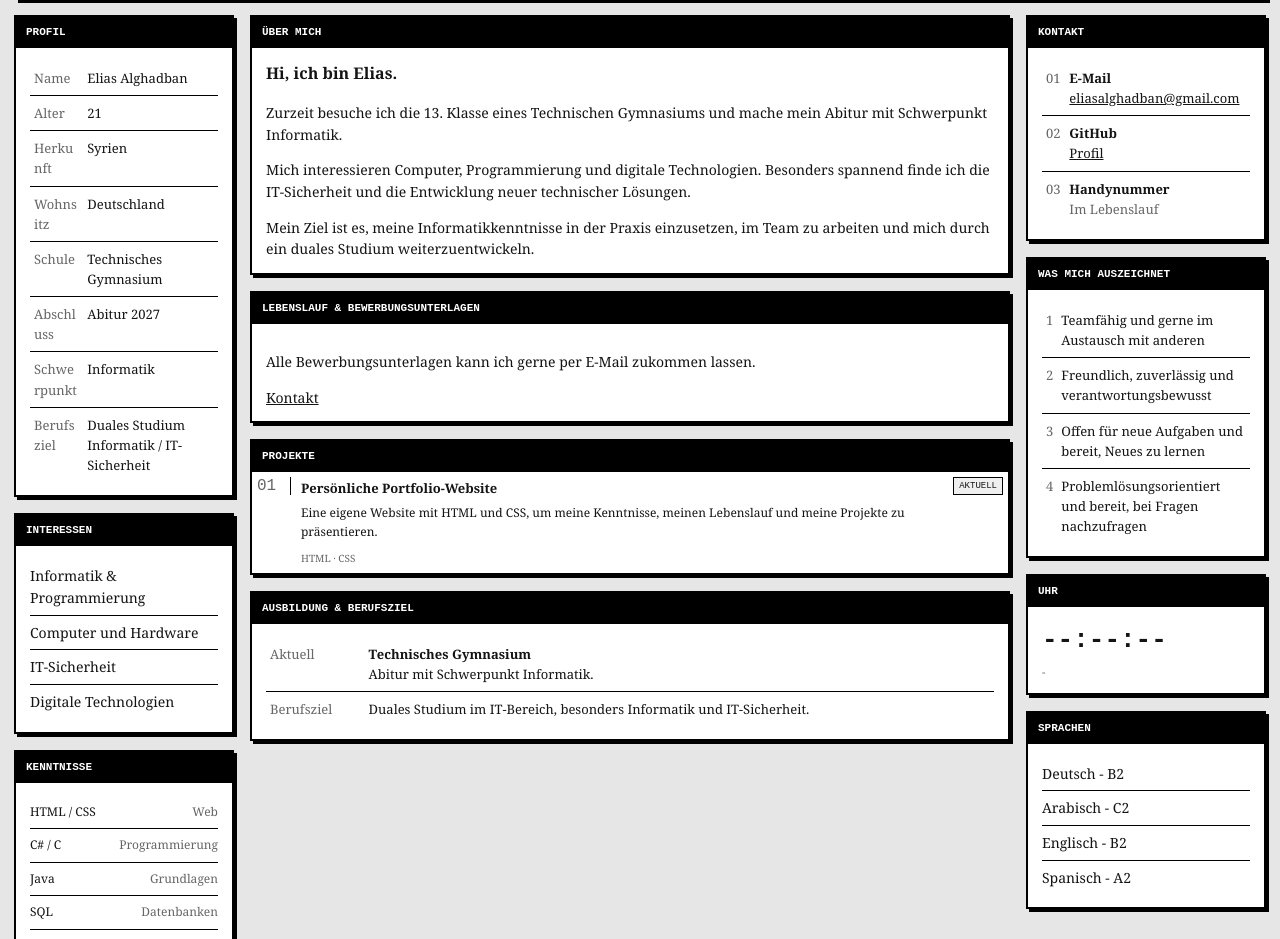
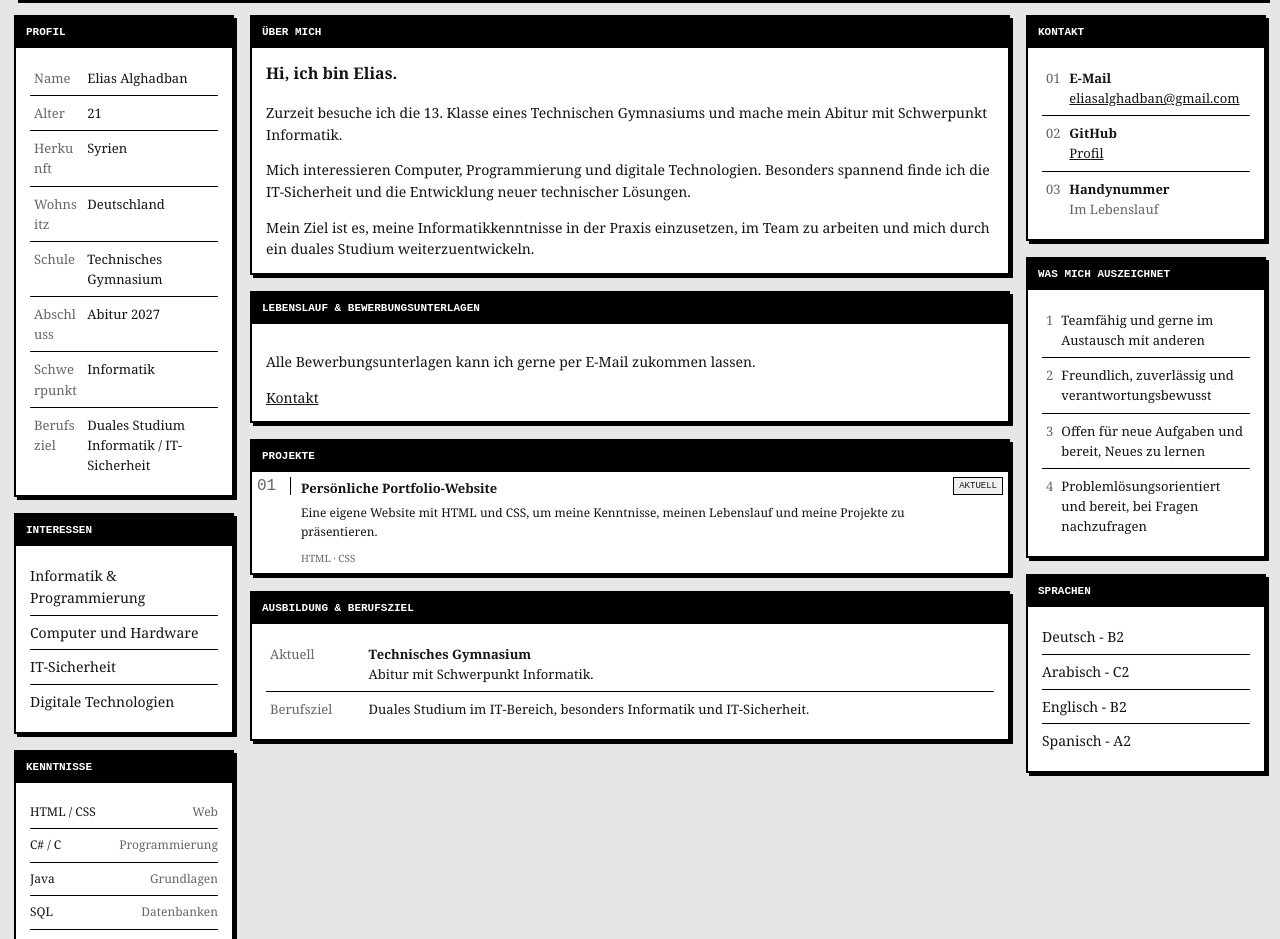
Before and after one commit to eliasalghadban-creator/portfolio, a plain HTML site: page index.html in a window 1280 px wide. Shown: the part 161-1100 px from the top of the page. Drawn offline with Linux system fonts and the light colour scheme.

Commit message:
Update index.html

```diff
--- a/index.html
+++ b/index.html
@@ -294,17 +294,6 @@
         </div>
       </section>
 
-
-      <section class="kasten">
-        <h2>Uhr</h2>
-
-        <div class="inhalt">
-          <div class="uhrzeit" id="uhrzeit">--:--:--</div>
-          <div class="datum" id="datum">-</div>
-        </div>
-      </section>
-
-
       <section class="kasten">
         <h2>Sprachen</h2>
 
```
